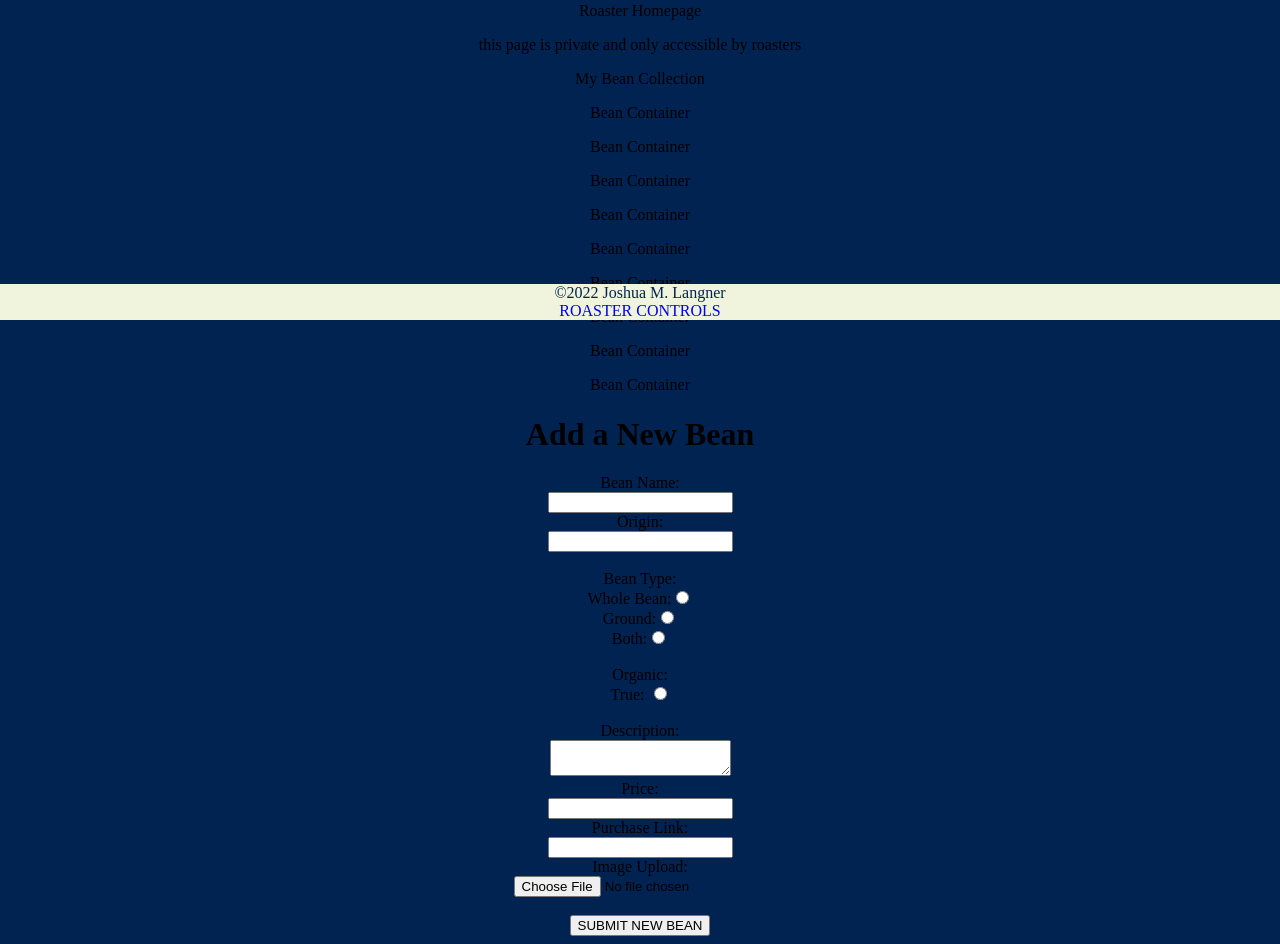
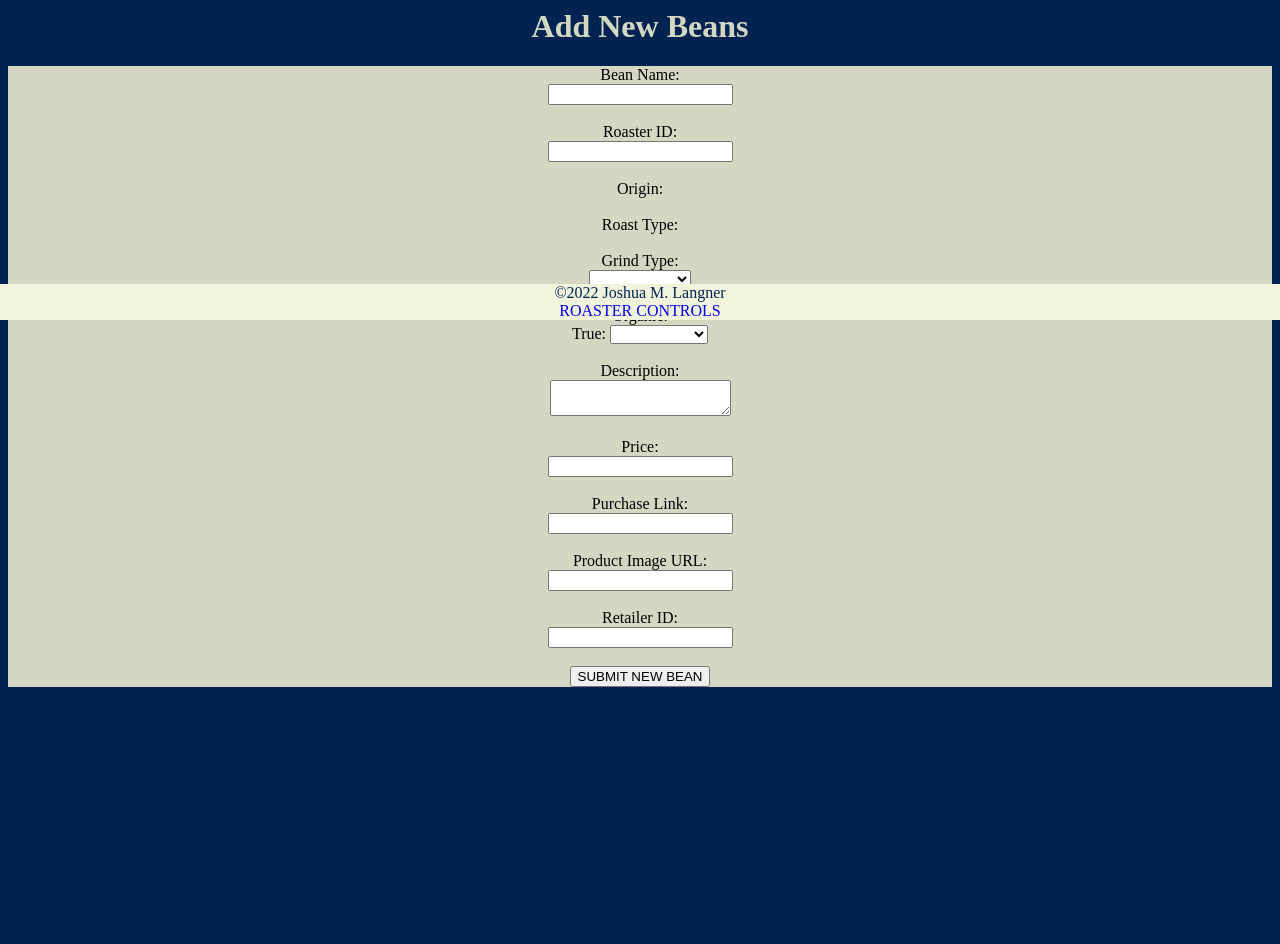
Before and after one commit to jlangner87/roaster_roster_client, a React (Create React App) app in the folder client/: page /admin in a window 1280 px wide. Shown: the part 480-1424 px from the top of the page. After the commit the page ends 1267 px from the top, so only its background shows below. Built offline with nearby package versions, Linux system fonts and the light colour scheme.

Commit message:
drop-down menu input fields added to add bean form

```diff
--- a/client/src/App.css
+++ b/client/src/App.css
@@ -145,3 +145,8 @@ li.dropdown {
   font-size: 12px;
   width: 200px;
 }
+
+.bean_form {
+  background-color: #d4d7c1;
+  margin-bottom: 100px;
+}
--- a/client/src/components/BeanForms.jsx
+++ b/client/src/components/BeanForms.jsx
@@ -2,35 +2,62 @@ const BeanForm = () => {
 
   return (
     <div className="new_bean_form">
+            <h1 className="page_header">Add New Beans </h1>
       <div className="bean_form_container">
-        <h1 className="form_header">Add a New Bean</h1>
         <form className="bean_form">
           <label for="bean_name">Bean Name:</label><br/>
           <input id="bean_name" type="text" /><br/>
+          <br></br>
+
+          <label for="roaster_Id">Roaster ID:</label><br/>
+          <input id="roaster_Id" type="text" /><br/>
+          <br></br>
+
           <label for="bean_origin"> Origin: </label><br/>
-          <input for="bean_origin" type="text"/><br/>
           <br></br>
-          <label>Bean Type:</label><br/>
-          <label for="whole_bean">Whole Bean:</label>
-          <input for="whole_bean" type="radio" /><br/>
-          <label for="ground">Ground:</label>
-          <input for="" type="radio" /><br/>
-          <label for="both">Both:</label>
-          <input for="both" type="radio" /><br/>
+
+          <label>Roast Type:</label><br/>
           <br></br>
+
+          <label for="grind">Grind Type:</label><br/>
+          <select id="grind" name="grind">
+              <option value="Not Specified"></option>
+              <option value="Whole Bean">Whole Bean</option>
+              <option value="Coarse Grind">Coarse Grind</option>
+              <option value="Fine Grind">Fine Grind</option>
+          </select><br/>
+          <br></br>
+
           <label>Organic:</label><br/>
           <label for="organic"> True: </label>
-          <input for="organic" type="radio" /><br/>
+          <select id="organic" name="organic">
+          <option value={false}></option>
+              <option value={true}>Organic</option>
+              <option value={false}>Non-Organic</option>
+
+          </select><br/>
           <br></br>
+
           <label for="description"> Description: </label><br/>
           <textarea id="description" type="text"/><br/>
+          <br></br>
+
           <label for="price">Price:</label><br/>
           <input id="price" type="number"/><br/>
+          <br></br>
+
           <label for="buy_url">Purchase Link:</label><br/>
           <input id="buy_url" type="url"/><br/>
-          <label for="bean_image">Image Upload:</label><br/>
-          <input id="bean_image" type="file" /><br/>
-          <br/>
+          <br></br>
+
+          <label for="bean_image">Product Image URL:</label><br/>
+          <input id="bean_image" type="text" /><br/>
+          <br></br>
+
+          <label for="retailer_Id">Retailer ID:</label><br/>
+          <input id="retailer_Id" type="text" /><br/>
+          <br></br>
+
           <button className="update">SUBMIT NEW BEAN</button>
         </form>
       </div>
--- a/client/src/pages/roasterHome.js
+++ b/client/src/pages/roasterHome.js
@@ -3,18 +3,6 @@ import BeanForm from '../components/BeanForms'
 const RoasterHome = () => {
   return (
     <div className="roaster_home">
-      <p>Roaster Homepage</p>
-      <p>this page is private and only accessible by roasters</p>
-      <p>My Bean Collection</p>
-      <p>Bean Container</p>
-      <p>Bean Container</p>
-      <p>Bean Container</p>
-      <p>Bean Container</p>
-      <p>Bean Container</p>
-      <p>Bean Container</p>
-      <p>Bean Container</p>
-      <p>Bean Container</p>
-      <p>Bean Container</p>
       <BeanForm />
     </div>
   )
--- a/client/src/pages/roasters.js
+++ b/client/src/pages/roasters.js
@@ -1,7 +1,32 @@
+import { BASE_URL } from '../globals'
+import { useEffect, useState } from 'react'
+import { useParams } from 'react-router-dom'
+import { useNavigate } from 'react-router-dom'
+import axios from 'axios'
+
 const Roasters = () => {
+  const [roasters, setRoasters] = useState([{}])
+  useEffect(() => {
+    const listRoasters = async () => {
+      let res = await axios.get(`${BASE_URL}/api/roasters/all`)
+      setRoasters(res.data)
+    }
+    listRoasters()
+  }, [])
   return (
-    <div className="roasters">
-      <h3>This is all of the roasters to display on the home page</h3>
+    <div className="roaster_profile">
+      <h1 className="page_header">Browse all Roasters </h1>
+      {roasters.map((roaster) => (
+        <div className="bean_card">
+          <h3 className="bean_name">{roaster.name}</h3>
+          <h3 className="bean_detail">{roaster.location}</h3>
+          <img className="product_pic" src={roaster.logo} />
+          <br />
+          <a className="buy_link" href={roaster.wesite}>
+            <button>Visit Website</button>
+          </a>
+        </div>
+      ))}
     </div>
   )
 }
```
